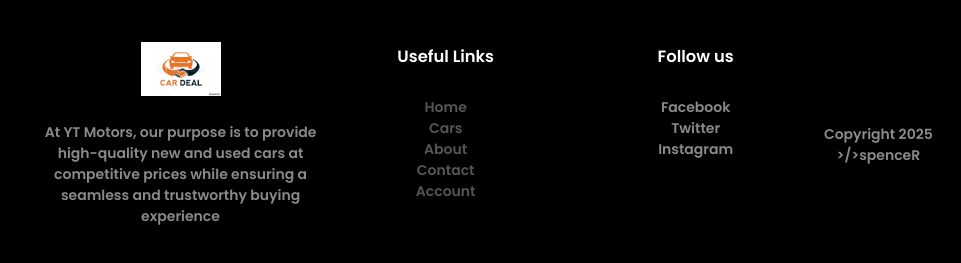
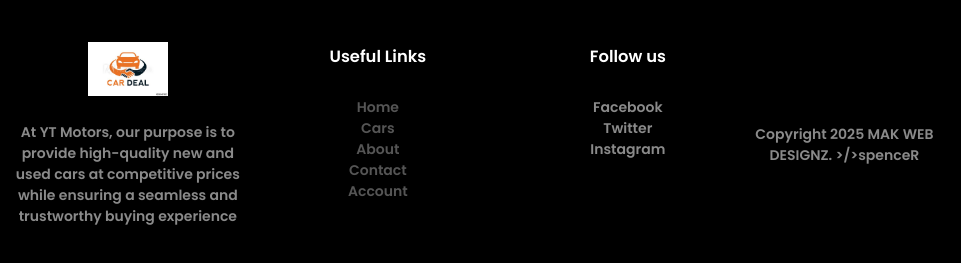
Before and after one commit to spenceryeeko/WEB_DESIGN_C_WORK, a plain HTML site: page account.html in a window 1280 px wide. Shown: the part 1668-1931 px from the top of the page, 319-1280 px from the left. Drawn offline with Linux system fonts and the light colour scheme.

Commit message:
Update account.html

```diff
--- a/account.html
+++ b/account.html
@@ -111,7 +111,7 @@
             </div>
         </div>
         <hr>
-        <p class="copyright">Copyright 2025 >/>spenceR</p>
+        <p class="copyright">Copyright 2025 MAK WEB DESIGNZ. >/>spenceR</p>
     </div>
 </div>
 <!----------js for toggle menu-------->
```
